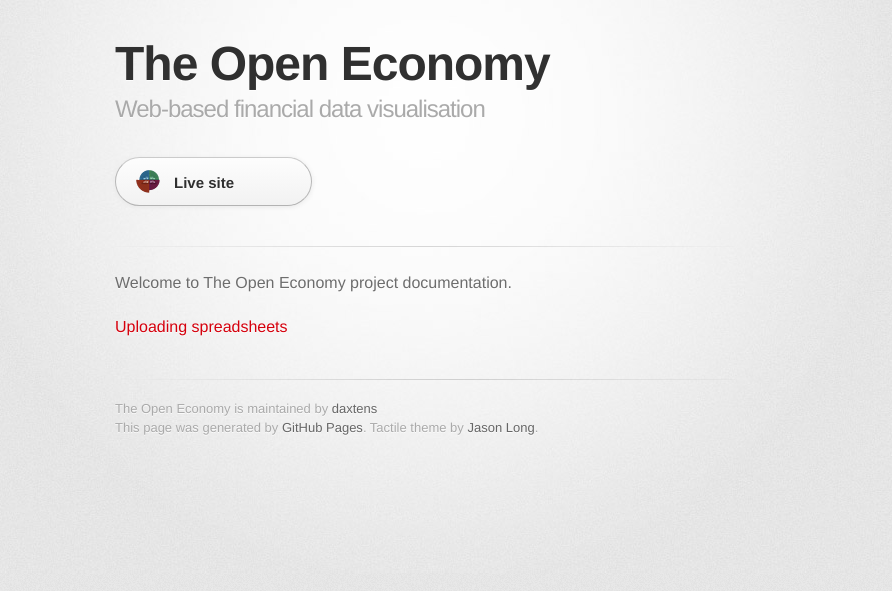
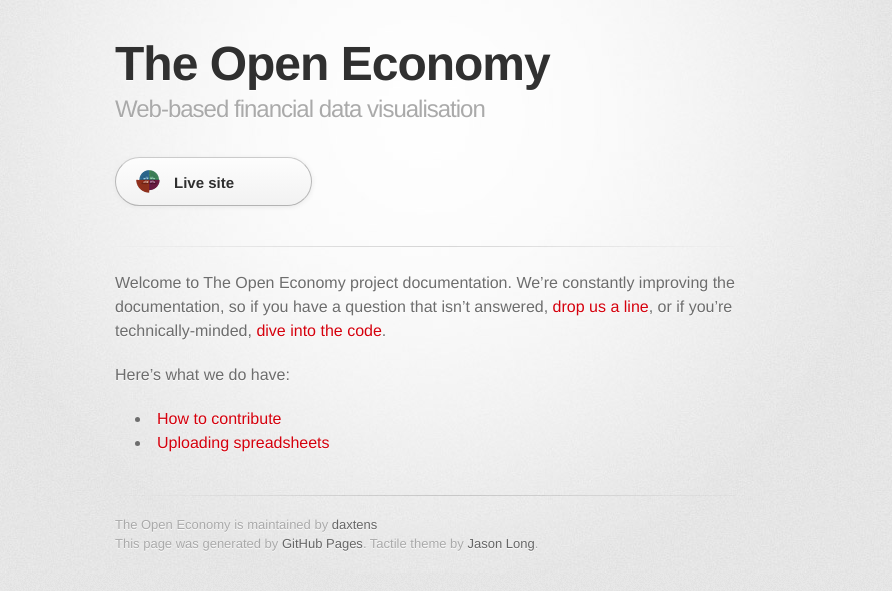
Before and after one commit to daxtens/finvis, a Jekyll site: the page built from index.md, in a window 1280 px wide. Shown: the top 591 px of the page, without its empty margins (215-1107 px from the left). Built offline with Jekyll 4.4.1, drawn with Linux system fonts in a browser that asks for light colours; some web fonts are replaced.

Commit message:
Contribute page. Closes #41.

```diff
--- a/index.md
+++ b/index.md
@@ -3,6 +3,11 @@ layout: default
 title: Web-based financial data visualisation
 ---
 
-Welcome to The Open Economy project documentation.
+Welcome to The Open Economy project documentation. We're constantly improving
+the documentation, so if you have a question that isn't answered,
+[drop us a line](mailto:openeconomy@dja.id.au), or if you're technically-minded,
+[dive into the code](http://github.com/daxtens/finvis).
 
-[Uploading spreadsheets](spreadsheet.html)
+Here's what we do have:
+* [How to contribute](contribute.html)
+* [Uploading spreadsheets](spreadsheet.html)
```
Also changed, not shown: contribute.md (added, +59 -0 lines), contributing.md (deleted, +0 -17 lines).
